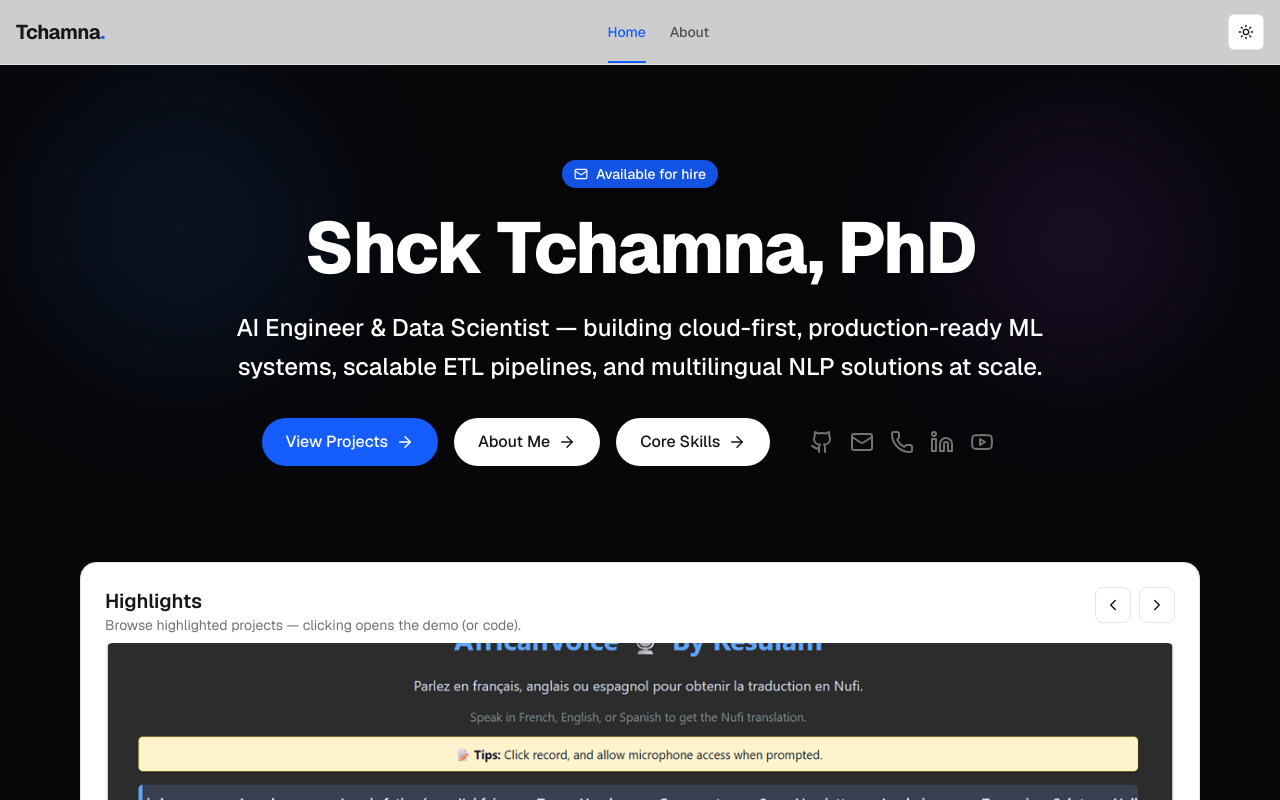
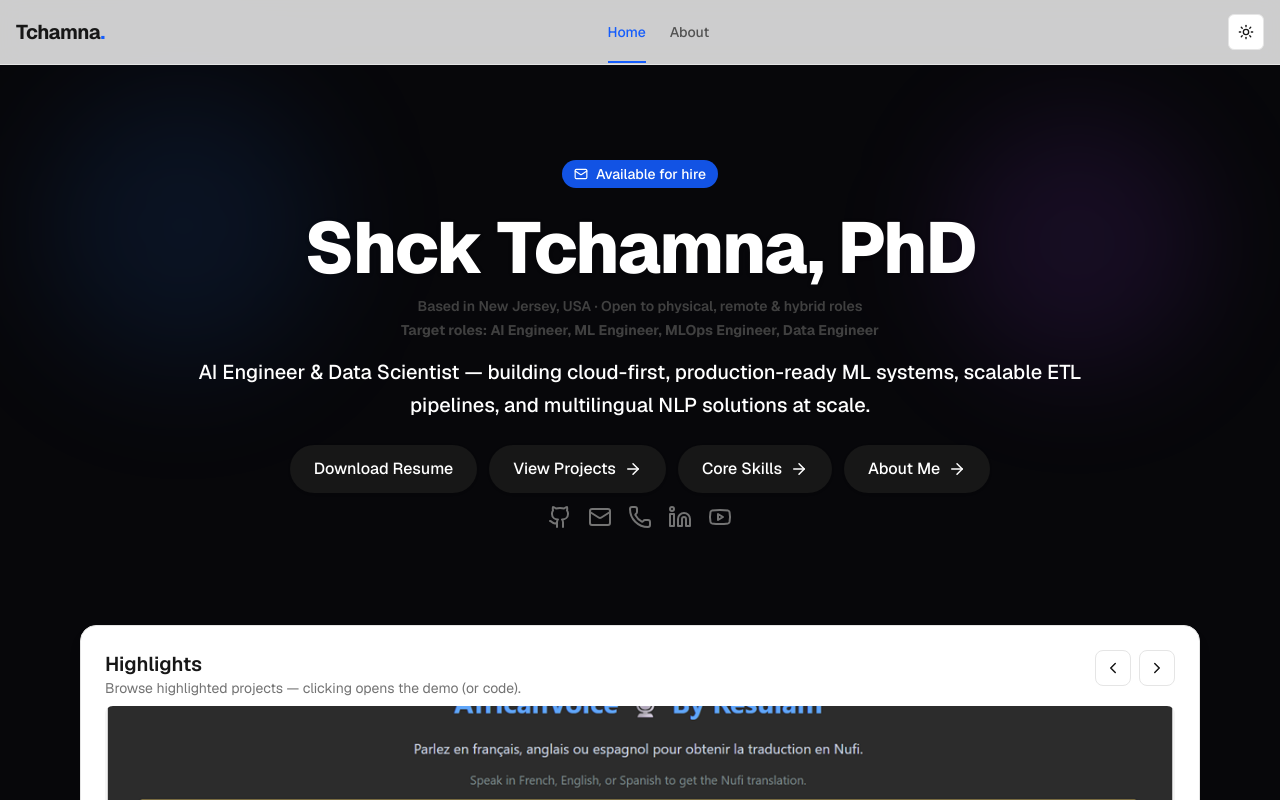
Before and after one commit to tchamna/tchamna-portfolio-next, a Next.js app: page / in a window 1280 px wide. Shown: the top 800 px of the page. Built offline with nearby package versions, Linux system fonts and the light colour scheme.

Commit message:
Add resume download, improve hero section styling and text visibility

```diff
--- a/app/components/Hero.tsx
+++ b/app/components/Hero.tsx
@@ -29,10 +29,16 @@ export default function Hero() {
               <Mail size={14} />
               Available for hire
             </a>
-            <h1 className="text-5xl md:text-7xl font-extrabold tracking-tight mb-6 text-neutral-900 dark:text-[#ffffff] drop-shadow-sm">
+            <h1 className="text-5xl md:text-7xl font-extrabold tracking-tight mb-3 text-neutral-900 dark:text-[#ffffff] drop-shadow-sm">
               {profile.hero.heading}
             </h1>
-            <p className="hero-subheading text-xl md:text-2xl text-neutral-900 dark:text-[#ffffff] mb-8 leading-relaxed font-medium">
+
+            <div className="mb-4 text-sm text-neutral-700 dark:text-yellow-400">
+              <div className="font-semibold">{profile.heroMeta?.location}</div>
+              <div className="mt-1 font-bold">{profile.heroMeta?.targetRoles}</div>
+            </div>
+
+            <p className="hero-subheading text-lg md:text-xl text-neutral-900 dark:text-[#ffffff] mb-6 leading-relaxed font-medium">
               {profile.hero.subheading}
             </p>
           </motion.div>
@@ -41,27 +47,34 @@ export default function Hero() {
             initial={{ opacity: 0, y: 20 }}
             animate={{ opacity: 1, y: 0 }}
             transition={{ duration: 0.5, delay: 0.2 }}
-            className="flex flex-col sm:flex-row items-center justify-center gap-4"
+            className="flex flex-col sm:flex-row flex-wrap items-center justify-center gap-3 max-w-4xl mx-auto"
           >
+            <a
+              href="/resume.pdf"
+              className="inline-flex items-center gap-2 px-6 py-3 bg-neutral-900 dark:bg-neutral-800 text-white font-medium rounded-full transition-all hover:bg-neutral-800 dark:hover:bg-neutral-700 hover:scale-105 whitespace-nowrap shadow-sm"
+              download="resume_tchamna_data_scientist.pdf"
+            >
+              Download Resume
+            </a>
             <Link
               href="#projects"
-              className="inline-flex items-center gap-2 px-6 py-3 bg-blue-600 hover:bg-blue-700 text-white font-medium rounded-full transition-all hover:scale-105"
+              className="inline-flex items-center gap-2 px-6 py-3 bg-neutral-900 dark:bg-neutral-800 text-white font-medium rounded-full transition-all hover:bg-neutral-800 dark:hover:bg-neutral-700 hover:scale-105 whitespace-nowrap shadow-sm"
             >
               View Projects
               <ArrowRight size={18} />
             </Link>
             <Link
-              href="/about"
-              className="inline-flex items-center gap-2 px-6 py-3 bg-white text-neutral-900 hover:bg-neutral-100 dark:bg-neutral-800 dark:text-white font-medium rounded-full transition-all hover:scale-105"
+              href="/skills"
+              className="inline-flex items-center gap-2 px-6 py-3 bg-neutral-900 dark:bg-neutral-800 text-white font-medium rounded-full transition-all hover:bg-neutral-800 dark:hover:bg-neutral-700 hover:scale-105 whitespace-nowrap shadow-sm"
             >
-              About Me
+              Core Skills
               <ArrowRight size={18} />
             </Link>
             <Link
-              href="/skills"
-              className="inline-flex items-center gap-2 px-6 py-3 bg-white text-neutral-900 hover:bg-neutral-100 dark:bg-neutral-800 dark:text-white font-medium rounded-full transition-all hover:scale-105"
+              href="/about"
+              className="inline-flex items-center gap-2 px-6 py-3 bg-neutral-900 dark:bg-neutral-800 text-white font-medium rounded-full transition-all hover:bg-neutral-800 dark:hover:bg-neutral-700 hover:scale-105 whitespace-nowrap shadow-sm"
             >
-              Core Skills
+              About Me
               <ArrowRight size={18} />
             </Link>
             <div className="flex items-center gap-4 px-6">
--- a/lib/data.ts
+++ b/lib/data.ts
@@ -88,5 +88,10 @@ export const profile = {
       "PhD-level modeling for autonomous driving, ADAS analytics and real-time sensor environments"
     ],
     summary: "PhD-trained Data Scientist & Computational Linguist skilled in multilingual NLP, machine learning, and scalable data pipelines. Author of 80+ multilingual books and developer of an automated video content generation platform. Passionate about social justice and preserving endangered languages."
+  },
+  // Additional editable fields for the hero section
+  heroMeta: {
+    location: "Based in New Jersey, USA · Open to physical, remote & hybrid roles",
+    targetRoles: "Target roles: AI Engineer, ML Engineer, MLOps Engineer, Data Engineer",
   }
 };
```
